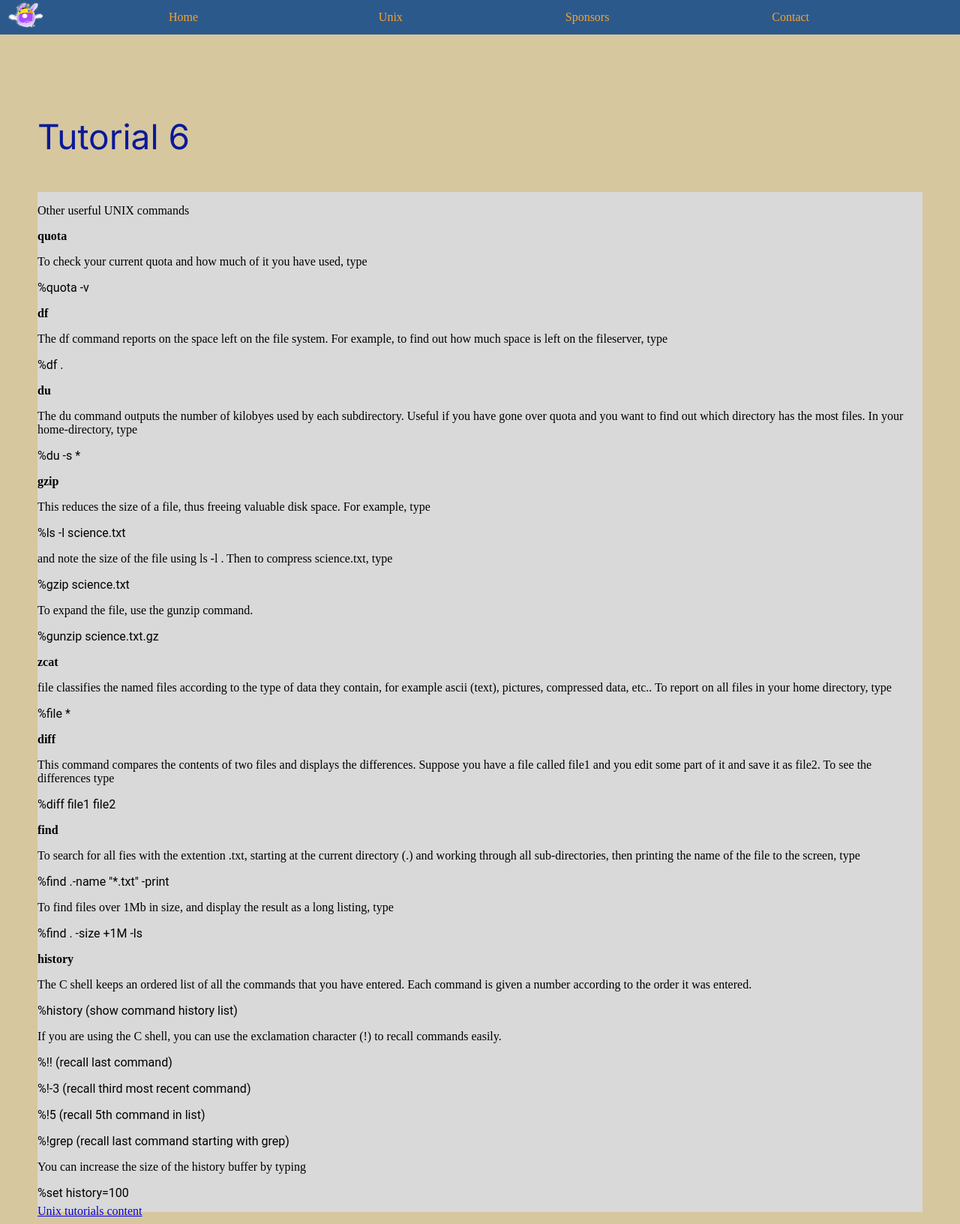
After one commit to Kaiirros/ISTE240-Roasted-Duck, a PHP site: page /tutorial6.php in a window 1280 px wide. The commit adds this page. Shown: the whole page at 75% size. Run offline with PHP 8.4, Linux system fonts and the light colour scheme.

Commit message:
finished tutorial 6

```diff
--- a/tutorial.php
+++ b/tutorial.php
@@ -56,7 +56,7 @@
         </div>
 
         <div>
-          <p class="tutorial-element"><a href="#" class="tutorial-link">Tutorial 6 </a></p>
+          <p class="tutorial-element"><a href="tutorial6.php" class="tutorial-link">Tutorial 6 </a></p>
         </div>
 
         <div>
--- /dev/null
+++ b/tutorial6.php
@@ -0,0 +1,93 @@
+<?php
+  $path='./';
+  $page='Roasted Duck';
+  include $path . 'assets/inc/header.php';
+?>
+<body class="body-tutorial2">
+<?php
+  $path='./';
+  $page='Roasted Duck';
+  include $path . 'assets/inc/nav.php';
+?>
+
+
+
+<div>
+    <br>
+    <br>
+    <br>
+    <p class="tutorial-header"> Tutorial 6</p>
+
+    <div class="tutorial3-grid">
+        <div class="grid-color">
+            <p>Other userful UNIX commands </p>
+
+            <p> <strong> quota</strong></p>
+            <p> To check your current quota and how much of it you have used, type</p>
+            <p class="para">%quota -v </p>
+
+
+
+            <p> <strong> df</strong></p>
+            <p> The df command reports on the space left on the file system. For example, to find out how much space is left on the fileserver, type</p>
+            <p class="para">%df . </p>
+
+
+
+
+            <p> <strong> du</strong></p>
+            <p> The du command outputs the number of kilobyes used by each subdirectory. Useful if you have gone over quota and you want to find out which directory has the most files. In your home-directory, type</p>
+            <p class="para">%du -s * </p>
+
+
+            <p> <strong> gzip</strong></p>
+            <p> This reduces the size of a file, thus freeing valuable disk space. For example, type</p>
+            <p class="para">%ls -l science.txt </p>
+
+            <p> and note the size of the file using ls -l . Then to compress science.txt, type</p>
+            <p class="para">%gzip science.txt</p>
+
+            <p> To expand the file, use the gunzip command.</p>
+            <p class="para">%gunzip science.txt.gz</p>
+
+            <p> <strong> zcat</strong></p>
+            <p> file classifies the named files according to the type of data they contain, for example ascii (text), pictures, compressed data, etc.. To report on all files in your home directory, type</p>
+            <p class="para">%file *</p>
+
+            <p> <strong>diff</strong></p>
+            <p> This command compares the contents of two files and displays the differences. Suppose you have a file called file1 and you edit some part of it and save it as file2. To see the differences type</p>
+            <p class="para">%diff file1 file2 </p>
+
+            <p> <strong>find</strong></p>
+            <p> To search for all fies with the extention .txt, starting at the current directory (.) and working through all sub-directories, then printing the name of the file to the screen, type</p>
+            <p class="para">%find .-name "*.txt" -print </p>
+
+            <p> To find files over 1Mb in size, and display the result as a long listing, type</p>
+            <p class="para">%find . -size +1M -ls </p>
+
+            <p> <strong>history</strong></p>
+            <p> The C shell keeps an ordered list of all the commands that you have entered. Each command is given a number according to the order it was entered.</p>
+            <p class="para">%history (show command history list)</p>
+            <p> If you are using the C shell, you can use the exclamation character (!) to recall commands easily.</p>
+            <p class="para">%!! (recall last command)</p>
+            <p class="para">%!-3 (recall third most recent command)</p>
+            <p class="para">%!5 (recall 5th command in list)</p>
+            <p class="para">%!grep (recall last command starting with grep)</p>
+
+            <p> You can increase the size of the history buffer by typing</p>
+            <p class="para">%set history=100</p>
+        </div>
+
+    </div>
+
+
+    <a href="tutorial.php" class="unixbutton"> Unix tutorials content</a>
+</div>
+
+
+
+<?php
+  $path='./';
+  $page='Roasted Duck';
+  include $path . 'assets/inc/footer.php';
+?>
```
